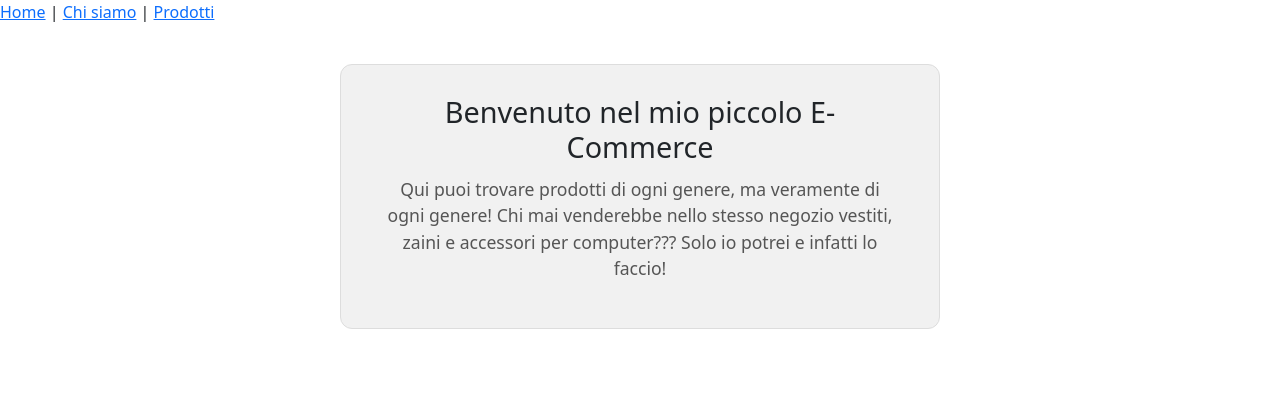
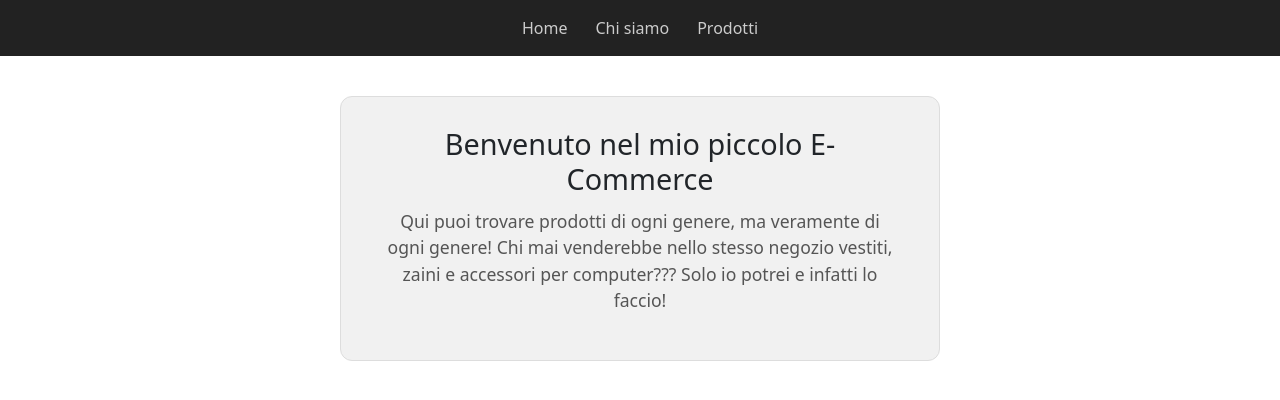
Before and after one commit to FedericoCanale/react-router, a React (Vite) app: page / in a window 1280 px wide. Shown: the top 400 px of the page. Built offline with nearby package versions, Linux system fonts and the light colour scheme.

Commit message:
Add style to navbar

```diff
--- a/src/components/Navbar.jsx
+++ b/src/components/Navbar.jsx
@@ -2,10 +2,16 @@ import { Link } from "react-router-dom";
 
 export default function Navbar() {
     return (
-        <nav>
-            <Link to="/">Home</Link> |{" "}
-            <Link to="/chi-siamo">Chi siamo</Link> |{" "}
-            <Link to="/prodotti">Prodotti</Link>
+        <nav className="navbar">
+            <div className="nav-container">
+
+
+                <div className="nav-links">
+                    <Link className="nav-link" to="/">Home</Link>
+                    <Link className="nav-link" to="/chi-siamo">Chi siamo</Link>
+                    <Link className="nav-link" to="/prodotti">Prodotti</Link>
+                </div>
+            </div>
         </nav>
     );
 }
--- a/src/index.css
+++ b/src/index.css
@@ -108,3 +108,37 @@ body {
     line-height: 1.6;
     margin: 12px 0;
 }
+
+
+.navbar {
+    background-color: #222;
+    padding: 12px 20px;
+    color: #fff;
+}
+
+.nav-container {
+    display: flex;
+    justify-content: space-between;
+    align-items: center;
+    max-width: 1100px;
+    margin: 0 auto;
+}
+
+.nav-logo {
+    margin: 0;
+    font-size: 1.2rem;
+}
+
+.nav-links {
+    display: flex;
+    gap: 16px;
+}
+
+.nav-link {
+    color: #ccc;
+    text-decoration: none;
+    font-size: 1rem;
+    padding: 4px 6px;
+    border-radius: 4px;
+    transition: background-color 0.2s, color 0.2s;
+}
```
